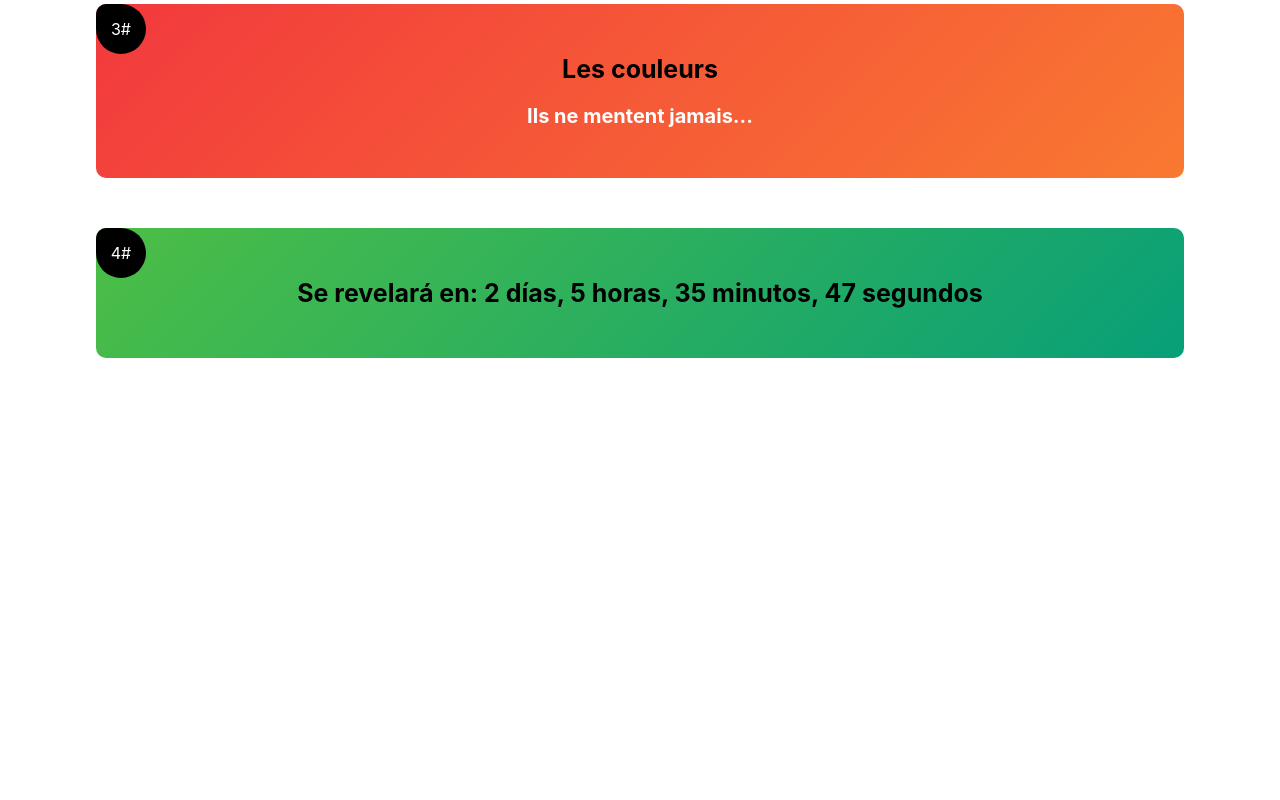
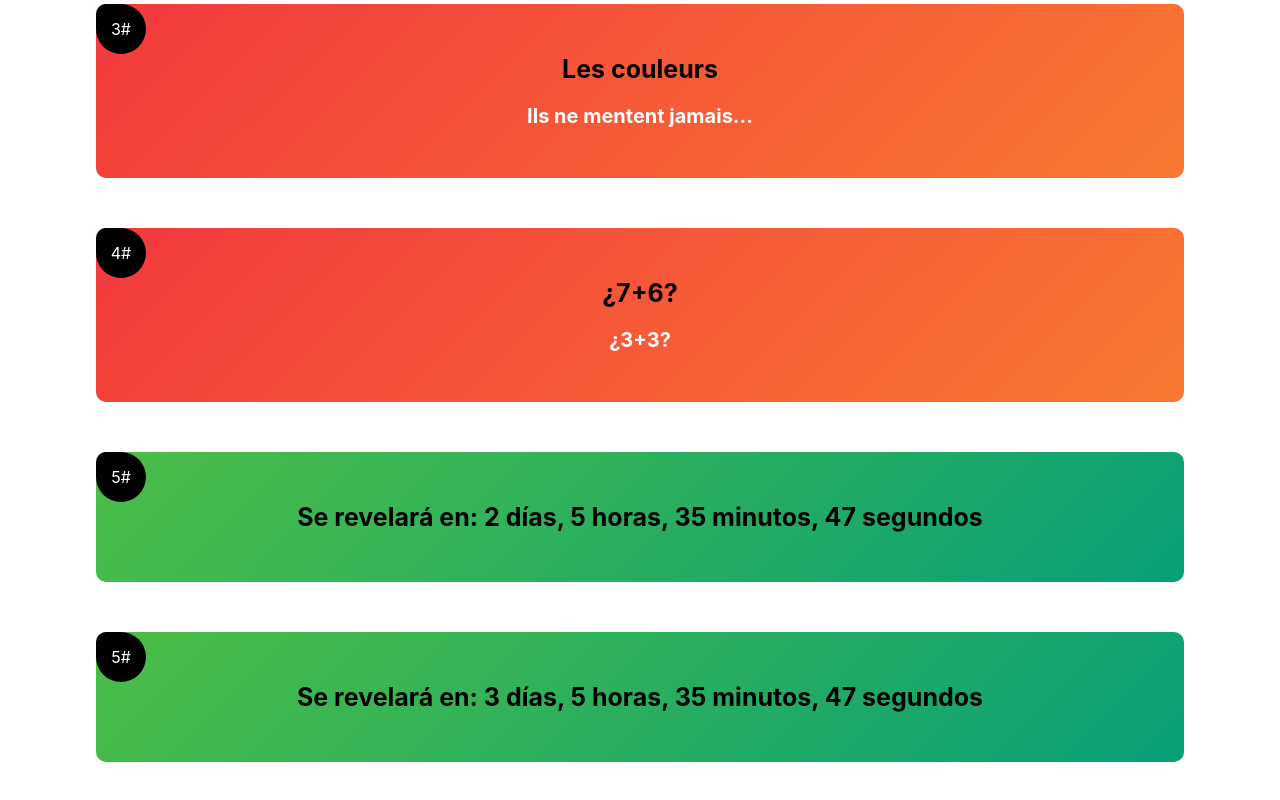
Before and after one commit to FMS16/flor_dos, a React (Create React App) app: page / in a window 1280 px wide. Shown: the part 494-1294 px from the top of the page. Before the commit the page ends 902 px from the top, so only its background shows below. Built offline with nearby package versions, Linux system fonts and the light colour scheme.

Commit message:
Four commit

```diff
--- a/src/components/Main.js
+++ b/src/components/Main.js
@@ -28,10 +28,23 @@ const Main = () => {
                         <h2>Ils ne mentent jamais...</h2>
                     </div>
                 </div>
-                <div className='pista' id='pista-cuatro'>
+                <div className='pista' id='pista-tres'>
                     <p>4#</p>
                     <div className='pista-contenido'>
+                        <h1>¿7+6?</h1>
+                        <h2>¿3+3?</h2>
+                    </div>
+                </div>
+                <div className='pista' id='pista-cuatro'>
+                    <p>5#</p>
+                    <div className='pista-contenido'>
                         <CountdownTimer targetDay={4} />
+                    </div>
+                </div>
+                <div className='pista' id='pista-cuatro'>
+                    <p>5#</p>
+                    <div className='pista-contenido'>
+                        <CountdownTimer targetDay={5} />
                     </div>
                 </div>
                 {/* <ul className='pistas-adicionales'>
```
